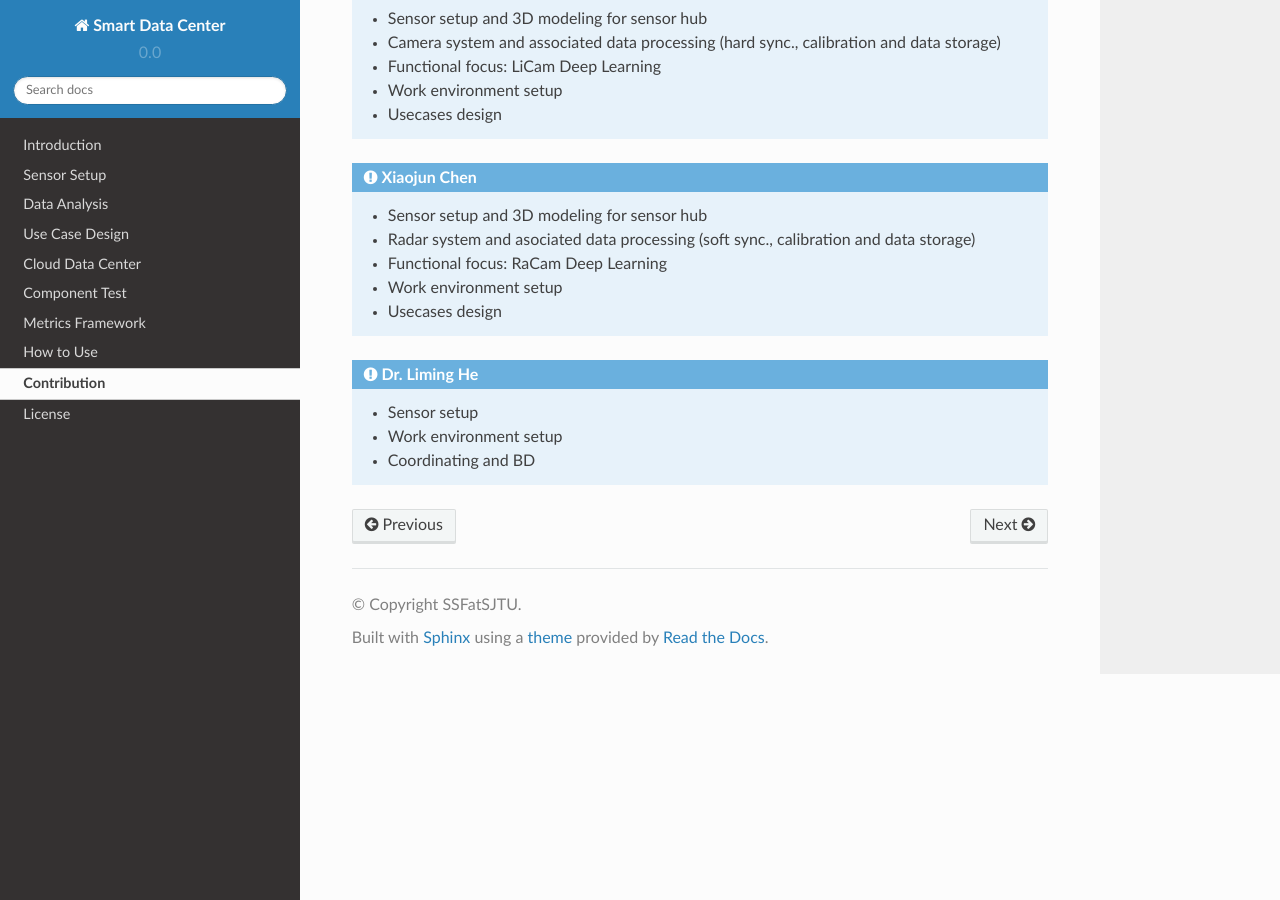
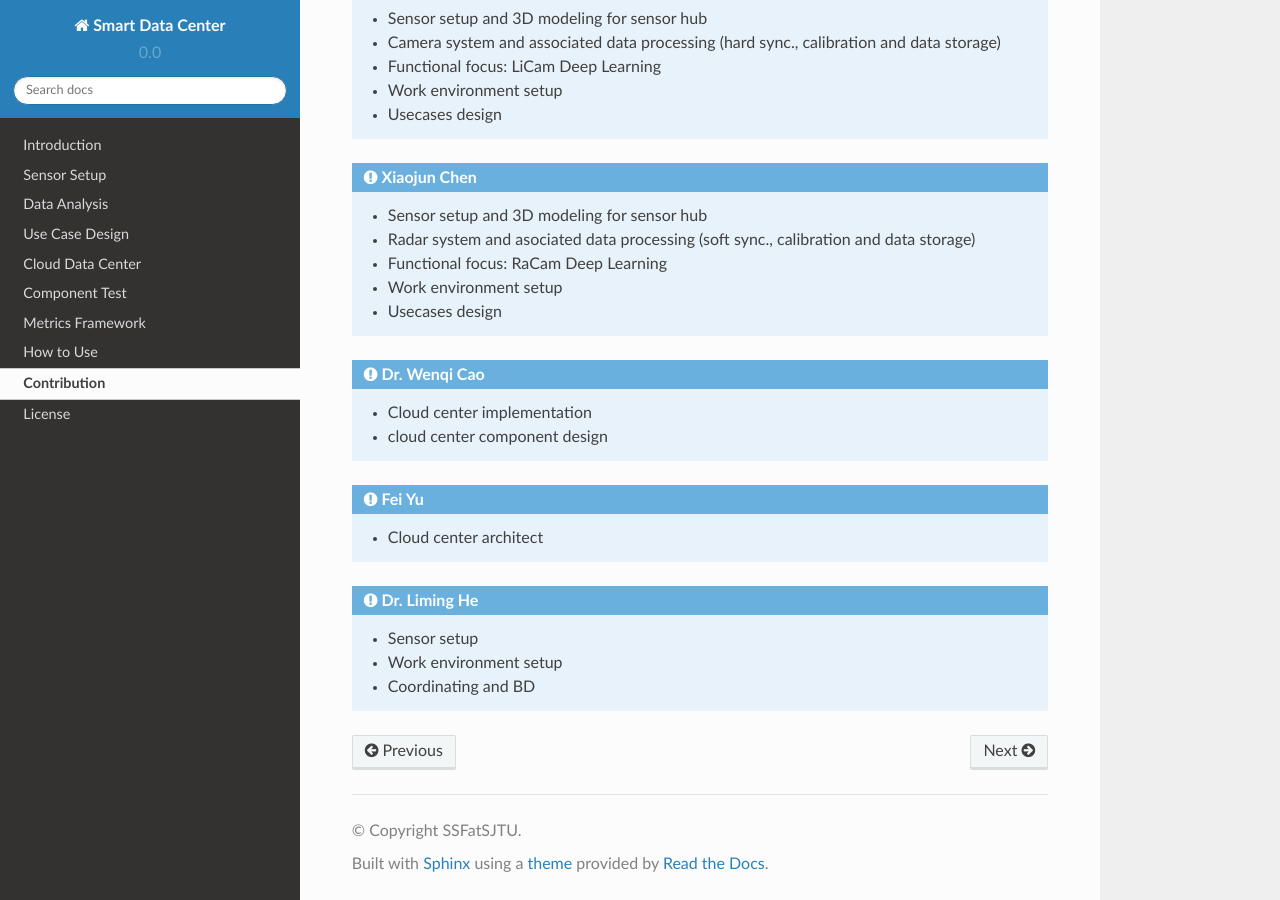
Before and after one commit to fusionSJTU/sdcSJTU, a Sphinx documentation site: the page built from docs/source/contributing.rst, in a window 1280 px wide and 900 px high, scrolled down 837 px. Built offline with Sphinx 7.4.7 and the Read the Docs theme 2.0.0, drawn with Linux system fonts in a browser that asks for light colours.

Commit message:
some more details

```diff
--- a/docs/source/contributing.rst
+++ b/docs/source/contributing.rst
@@ -43,6 +43,18 @@ Contributing
    - Work environment setup
    - Usecases design
 
+.. admonition:: Dr. Wenqi Cao
+
+   - Cloud center implementation
+   - cloud center component design
+
+
+.. admonition:: Fei Yu
+
+   - Cloud center architect
+
+
+
 
 .. admonition:: Dr. Liming He
 
```
Also changed, not shown: docs/source/dataanalysis.rst (+20 -1 lines), docs/source/components.rst (line endings or trailing spaces).
